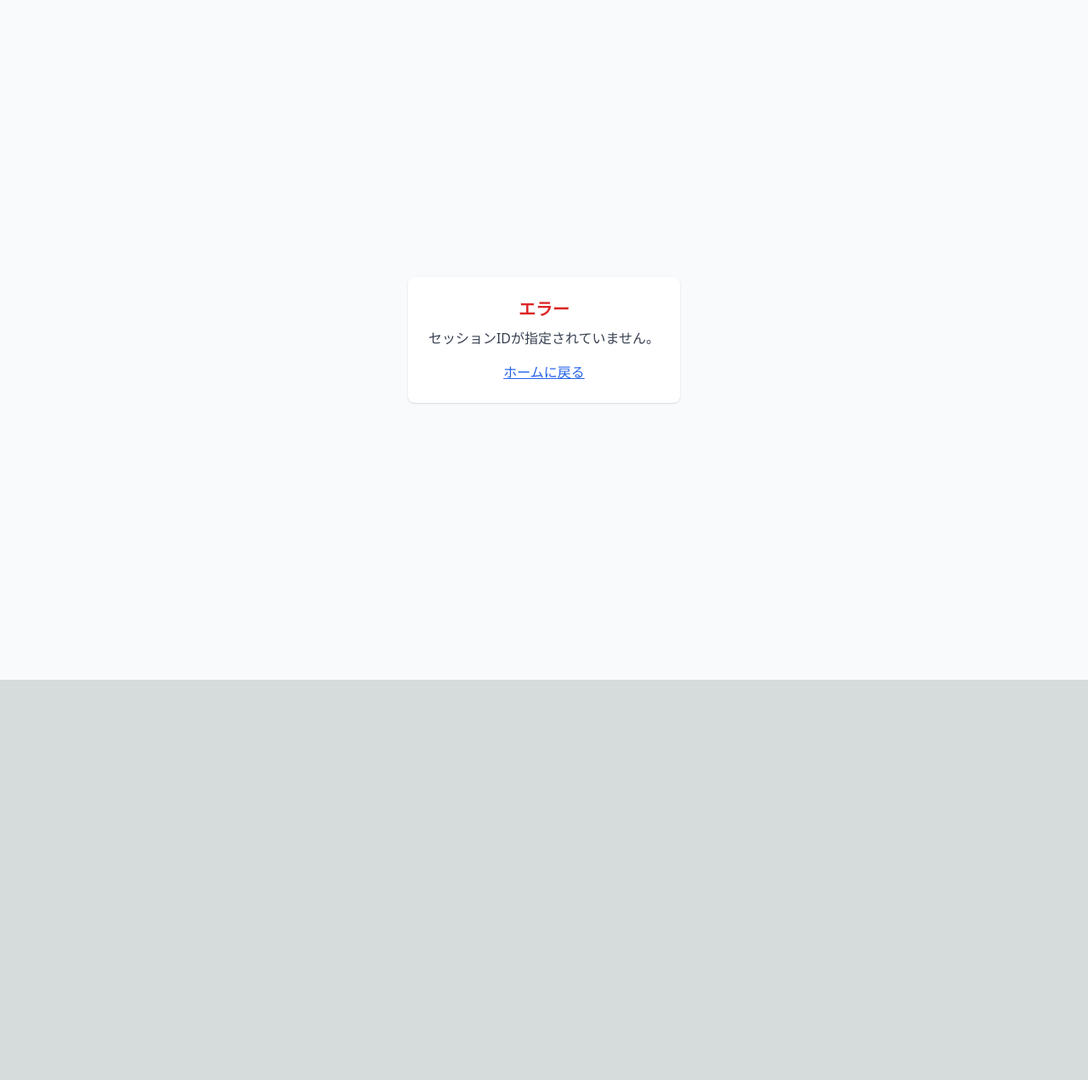
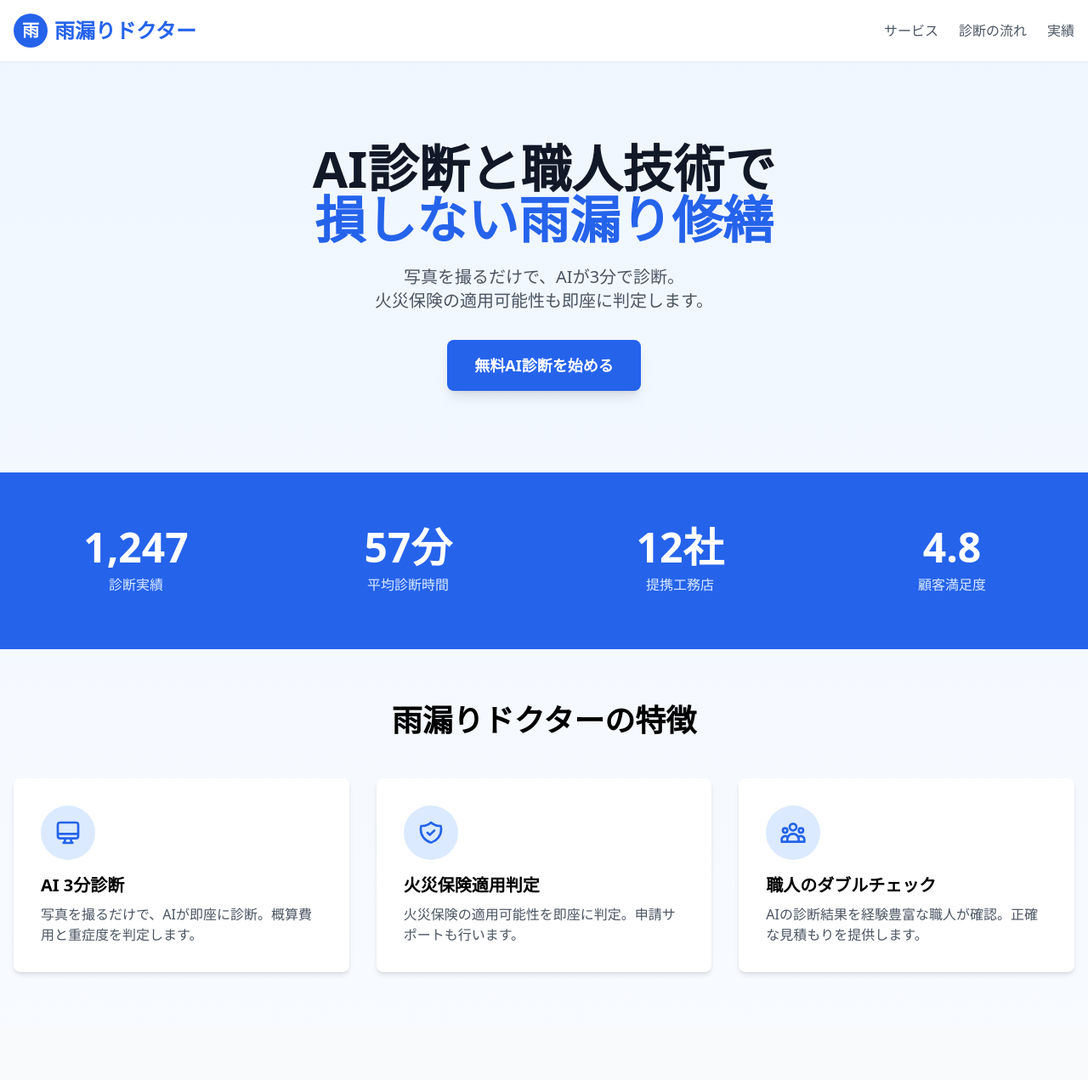
Before and after one commit to niconekoyama/rain-leak-doctor-prod, a Next.js app: page / in a window 1280 px wide. Shown: the top 1271 px of the page at 85% size. Before the commit the page ends 800 px from the top, so only its background shows below. Built offline with nearby package versions, Linux system fonts and the light colour scheme.

Commit message:
Update page.tsx

```diff
--- a/app/page.tsx
+++ b/app/page.tsx
@@ -1,372 +1,241 @@
-/**
- * app/result/[id]/page.tsx
- * 診断結果表示ページ
- *
- * クライアントコンポーネントのため、ブラウザ用のsupabaseを使用
- * データの欠損やnull/undefinedに対して堅牢に設計
- */
+import Link from 'next/link';
 
-'use client';
-
-import { useEffect, useState } from 'react';
-import { useParams } from 'next/navigation';
-import Link from 'next/link';
-// ⚠️ 重要: ブラウザ用のクライアントを関数でインポート（遅延初期化）
-import { getSupabase } from '@/lib/supabase/client';
-
-// 型定義（どんなデータが来ても受け止められるようにOptionalにする）
-interface DiagnosisResult {
-  risk_level?: string;
-  estimated_cost_min?: number;
-  estimated_cost_max?: number;
-  repair_period?: string;
-  diagnosis_summary?: string;
-  urgent_action?: string;
-  // 旧フォーマット対応
-  damage_locations?: string;
-  damage_description?: string;
-  damageLocations?: string;
-  damageDescription?: string;
-  severityScore?: number;
-  estimatedCostMin?: number;
-  estimatedCostMax?: number;
-  firstAidCost?: number;
-  insuranceLikelihood?: string;
-  recommendedPlan?: string;
-}
-
-interface DiagnosisSession {
-  id: string;
-  // 合言葉: passcode を優先、secret_code もフォールバック
-  passcode?: string;
-  secret_code?: string;
-  customer_name?: string;
-  image_urls?: string[] | string | null;
-  created_at?: string;
-  diagnosis_result?: DiagnosisResult | string | null;
-  // カラムとして直接持ってる場合用
-  damage_locations?: string;
-  damage_description?: string;
-  severity_score?: number;
-  estimated_cost_min?: number;
-  estimated_cost_max?: number;
-  first_aid_cost?: number;
-  insurance_likelihood?: string;
-  recommended_plan?: string;
-  status?: string;
-}
-
-// 安全にJSONをパースするヘルパー関数
-function safeParseJSON<T>(value: unknown, fallback: T): T {
-  if (value === null || value === undefined) {
-    return fallback;
-  }
-  if (typeof value === 'object') {
-    return value as T;
-  }
-  if (typeof value === 'string') {
-    try {
-      return JSON.parse(value) as T;
-    } catch {
-      return fallback;
-    }
-  }
-  return fallback;
-}
-
-// 安全に配列を取得するヘルパー関数
-function safeGetArray(value: unknown): string[] {
-  if (Array.isArray(value)) {
-    return value;
-  }
-  if (typeof value === 'string') {
-    try {
-      const parsed = JSON.parse(value);
-      return Array.isArray(parsed) ? parsed : [];
-    } catch {
-      return [];
-    }
-  }
-  return [];
-}
-
-export default function ResultPage() {
-  const params = useParams();
-  const id = params?.id as string;
-  const [session, setSession] = useState<DiagnosisSession | null>(null);
-  const [loading, setLoading] = useState(true);
-  const [errorMsg, setErrorMsg] = useState('');
-  const [copied, setCopied] = useState(false);
-  const [initError, setInitError] = useState(false);
-
-  useEffect(() => {
-    async function fetchSession() {
-      // IDがない場合は早期リターン
-      if (!id) {
-        setErrorMsg('セッションIDが指定されていません。');
-        setLoading(false);
-        return;
-      }
-
-      try {
-        // Supabaseクライアントを取得（遅延初期化）
-        let supabase;
-        try {
-          supabase = getSupabase();
-        } catch (e) {
-          console.error('Supabase初期化エラー:', e);
-          setInitError(true);
-          setErrorMsg('システムの初期化に失敗しました。しばらく経ってから再度お試しください。');
-          setLoading(false);
-          return;
-        }
-
-        console.log('Fetching session for ID:', id);
-
-        const { data, error } = await supabase
-          .from('diagnosis_sessions')
-          .select('*')
-          .eq('id', id)
-          .single();
-
-        if (error) {
-          console.error('Supabase Error:', error);
-          setErrorMsg('データの取得に失敗しました。');
-          return;
-        }
-
-        if (!data) {
-          setErrorMsg('診断データが見つかりませんでした。');
-          return;
-        }
-
-        console.log('Fetched Data:', data);
-        setSession(data as DiagnosisSession);
-      } catch (err) {
-        console.error('Unexpected Error:', err);
-        setErrorMsg('予期せぬエラーが発生しました。');
-      } finally {
-        setLoading(false);
-      }
-    }
-
-    fetchSession();
-  }, [id]);
-
-  // 合言葉をコピー
-  const copyPasscode = () => {
-    // passcode を優先、なければ secret_code を使用
-    const code = session?.passcode || session?.secret_code || '----';
-    navigator.clipboard.writeText(code).then(() => {
-      setCopied(true);
-      setTimeout(() => setCopied(false), 2000);
-    }).catch((err) => {
-      console.error('コピーに失敗:', err);
-    });
-  };
-
-  // リスクレベルに応じた色を返す
-  const getRiskColor = (riskLevel: string = '') => {
-    const level = riskLevel.toLowerCase();
-    if (level.includes('高') || level.includes('high') || level.includes('危険')) {
-      return 'text-red-600';
-    }
-    if (level.includes('中') || level.includes('medium') || level.includes('注意')) {
-      return 'text-yellow-600';
-    }
-    return 'text-blue-600';
-  };
-
-  // ローディング中
-  if (loading) {
-    return (
-      <div className="min-h-screen flex items-center justify-center bg-gray-50">
-        <div className="text-center">
-          <div className="animate-spin rounded-full h-12 w-12 border-b-2 border-blue-600 mx-auto mb-4"></div>
-          <p className="text-gray-600">診断結果を読み込んでいます...</p>
-        </div>
-      </div>
-    );
-  }
-
-  // エラー発生時
-  if (errorMsg || !session) {
-    return (
-      <div className="min-h-screen flex items-center justify-center bg-gray-50">
-        <div className="text-center p-6 bg-white rounded-lg shadow max-w-md">
-          <h1 className="text-xl font-bold text-red-600 mb-2">エラー</h1>
-          <p className="text-gray-700 mb-4">{errorMsg || 'データが見つかりませんでした。'}</p>
-          {initError && (
-            <p className="text-sm text-gray-500 mb-4">
-              環境設定に問題がある可能性があります。管理者にお問い合わせください。
-            </p>
-          )}
-          <Link href="/" className="text-blue-600 underline hover:text-blue-800">
-            ホームに戻る
-          </Link>
-        </div>
-      </div>
-    );
-  }
-
-  // ===== 安全にデータを取り出す（ここがクラッシュ防止の肝！）=====
-
-  // diagnosis_result をパース（文字列の場合もあるので安全に処理）
-  const result = safeParseJSON<DiagnosisResult>(session.diagnosis_result, {});
-
-  // 合言葉: passcode を優先、なければ secret_code
-  const displayPasscode = session.passcode || session.secret_code || '----';
-
-  // リスクレベル
-  const riskLevel = result.risk_level || '判定中';
-
-  // 費用（複数のフォーマットに対応）
-  const minCost =
-    result.estimated_cost_min ??
-    result.estimatedCostMin ??
-    session.estimated_cost_min ??
-    0;
-  const maxCost =
-    result.estimated_cost_max ??
-    result.estimatedCostMax ??
-    session.estimated_cost_max ??
-    0;
-
-  // 診断サマリー（複数のフォーマットに対応）
-  const summary =
-    result.diagnosis_summary ||
-    result.damage_description ||
-    result.damageDescription ||
-    session.damage_description ||
-    '詳細な診断結果はLINEでお送りします。';
-
-  // 応急処置
-  const urgent = result.urgent_action || '';
-
-  // 工期
-  const period = result.repair_period || '要相談';
-
-  // 画像リスト（配列じゃない場合に備えて安全に処理）
-  const images = safeGetArray(session.image_urls);
-
+export default function Home() {
   return (
-    <div className="min-h-screen bg-gray-50 pb-12">
+    <div className="min-h-screen bg-gradient-to-b from-blue-50 to-white">
       {/* ヘッダー */}
-      <header className="bg-white shadow-sm p-4 mb-6">
-        <div className="container mx-auto max-w-4xl">
-          <Link href="/" className="font-bold text-blue-600 text-xl hover:text-blue-800">
-            雨漏りドクター
-          </Link>
+      <header className="bg-white shadow-sm sticky top-0 z-50">
+        <div className="container mx-auto px-4 py-4 flex items-center justify-between">
+          <div className="flex items-center space-x-2">
+            <div className="w-10 h-10 bg-blue-600 rounded-full flex items-center justify-center">
+              <span className="text-white font-bold text-xl">雨</span>
+            </div>
+            <span className="text-2xl font-bold text-blue-600">雨漏りドクター</span>
+          </div>
+          <nav className="hidden md:flex space-x-6">
+            <a href="#features" className="text-gray-600 hover:text-blue-600">
+              サービス
+            </a>
+            <a href="#how-it-works" className="text-gray-600 hover:text-blue-600">
+              診断の流れ
+            </a>
+            <a href="#stats" className="text-gray-600 hover:text-blue-600">
+              実績
+            </a>
+          </nav>
         </div>
       </header>
 
-      <main className="container mx-auto max-w-4xl px-4">
-        {/* 合言葉エリア */}
-        <div className="bg-blue-600 text-white rounded-xl p-8 shadow-lg mb-8 text-center">
-          <h2 className="text-2xl font-bold mb-4">診断完了</h2>
-          <p className="mb-6">この合言葉をLINEで送ってください。</p>
+      {/* ヒーローセクション */}
+      <section className="container mx-auto px-4 py-16 md:py-24">
+        <div className="max-w-4xl mx-auto text-center">
+          <h1 className="text-4xl md:text-6xl font-bold text-gray-900 mb-6">
+            AI診断と職人技術で
+            <br />
+            <span className="text-blue-600">損しない雨漏り修繕</span>
+          </h1>
+          <p className="text-xl text-gray-600 mb-8">
+            写真を撮るだけで、AIが3分で診断。
+            <br />
+            火災保険の適用可能性も即座に判定します。
+          </p>
+          <Link
+            href="/diagnosis"
+            className="inline-block bg-blue-600 text-white px-8 py-4 rounded-lg text-lg font-semibold hover:bg-blue-700 transition-colors shadow-lg"
+          >
+            無料AI診断を始める
+          </Link>
+        </div>
+      </section>
 
-          <div className="bg-white text-gray-900 rounded-lg p-6 max-w-md mx-auto">
-            <p className="text-sm text-gray-500 mb-2">あなたの合言葉</p>
-            <p className="text-4xl font-bold tracking-widest mb-4 font-mono">
-              {displayPasscode}
+      {/* 統計セクション */}
+      <section id="stats" className="bg-blue-600 text-white py-16">
+        <div className="container mx-auto px-4">
+          <div className="grid grid-cols-2 md:grid-cols-4 gap-8 text-center">
+            <div>
+              <div className="text-4xl md:text-5xl font-bold mb-2">1,247</div>
+              <div className="text-blue-100">診断実績</div>
+            </div>
+            <div>
+              <div className="text-4xl md:text-5xl font-bold mb-2">57分</div>
+              <div className="text-blue-100">平均診断時間</div>
+            </div>
+            <div>
+              <div className="text-4xl md:text-5xl font-bold mb-2">12社</div>
+              <div className="text-blue-100">提携工務店</div>
+            </div>
+            <div>
+              <div className="text-4xl md:text-5xl font-bold mb-2">4.8</div>
+              <div className="text-blue-100">顧客満足度</div>
+            </div>
+          </div>
+        </div>
+      </section>
+
+      {/* サービス特徴 */}
+      <section id="features" className="container mx-auto px-4 py-16">
+        <h2 className="text-3xl md:text-4xl font-bold text-center mb-12">
+          雨漏りドクターの特徴
+        </h2>
+        <div className="grid md:grid-cols-3 gap-8">
+          <div className="bg-white p-8 rounded-lg shadow-md">
+            <div className="w-16 h-16 bg-blue-100 rounded-full flex items-center justify-center mb-4">
+              <svg
+                className="w-8 h-8 text-blue-600"
+                fill="none"
+                stroke="currentColor"
+                viewBox="0 0 24 24"
+              >
+                <path
+                  strokeLinecap="round"
+                  strokeLinejoin="round"
+                  strokeWidth={2}
+                  d="M9.75 17L9 20l-1 1h8l-1-1-.75-3M3 13h18M5 17h14a2 2 0 002-2V5a2 2 0 00-2-2H5a2 2 0 00-2 2v10a2 2 0 002 2z"
+                />
+              </svg>
+            </div>
+            <h3 className="text-xl font-bold mb-2">AI 3分診断</h3>
+            <p className="text-gray-600">
+              写真を撮るだけで、AIが即座に診断。概算費用と重症度を判定します。
             </p>
-            <button
-              onClick={copyPasscode}
-              className="bg-blue-100 text-blue-700 px-6 py-2 rounded-full font-bold hover:bg-blue-200 transition"
-            >
-              {copied ? 'コピー完了！' : '合言葉をコピー'}
-            </button>
           </div>
 
-          <div className="mt-6">
-            <a
-              href="https://lin.ee/LTMUhxy"
-              target="_blank"
-              rel="noopener noreferrer"
-              className="inline-block bg-green-500 text-white font-bold py-3 px-8 rounded-full hover:bg-green-600 transition shadow-md"
-            >
-              LINEを開く
-            </a>
+          <div className="bg-white p-8 rounded-lg shadow-md">
+            <div className="w-16 h-16 bg-blue-100 rounded-full flex items-center justify-center mb-4">
+              <svg
+                className="w-8 h-8 text-blue-600"
+                fill="none"
+                stroke="currentColor"
+                viewBox="0 0 24 24"
+              >
+                <path
+                  strokeLinecap="round"
+                  strokeLinejoin="round"
+                  strokeWidth={2}
+                  d="M9 12l2 2 4-4m5.618-4.016A11.955 11.955 0 0112 2.944a11.955 11.955 0 01-8.618 3.04A12.02 12.02 0 003 9c0 5.591 3.824 10.29 9 11.622 5.176-1.332 9-6.03 9-11.622 0-1.042-.133-2.052-.382-3.016z"
+                />
+              </svg>
+            </div>
+            <h3 className="text-xl font-bold mb-2">火災保険適用判定</h3>
+            <p className="text-gray-600">
+              火災保険の適用可能性を即座に判定。申請サポートも行います。
+            </p>
+          </div>
+
+          <div className="bg-white p-8 rounded-lg shadow-md">
+            <div className="w-16 h-16 bg-blue-100 rounded-full flex items-center justify-center mb-4">
+              <svg
+                className="w-8 h-8 text-blue-600"
+                fill="none"
+                stroke="currentColor"
+                viewBox="0 0 24 24"
+              >
+                <path
+                  strokeLinecap="round"
+                  strokeLinejoin="round"
+                  strokeWidth={2}
+                  d="M17 20h5v-2a3 3 0 00-5.356-1.857M17 20H7m10 0v-2c0-.656-.126-1.283-.356-1.857M7 20H2v-2a3 3 0 015.356-1.857M7 20v-2c0-.656.126-1.283.356-1.857m0 0a5.002 5.002 0 019.288 0M15 7a3 3 0 11-6 0 3 3 0 016 0zm6 3a2 2 0 11-4 0 2 2 0 014 0zM7 10a2 2 0 11-4 0 2 2 0 014 0z"
+                />
+              </svg>
+            </div>
+            <h3 className="text-xl font-bold mb-2">職人のダブルチェック</h3>
+            <p className="text-gray-600">
+              AIの診断結果を経験豊富な職人が確認。正確な見積もりを提供します。
+            </p>
           </div>
         </div>
+      </section>
 
-        {/* 診断詳細エリア */}
-        <div className="bg-white rounded-xl shadow p-6 md:p-8 space-y-8">
-          <div>
-            <h3 className="text-lg font-bold text-gray-700 border-b pb-2 mb-4">診断結果概要</h3>
-            <div className="flex items-center gap-4 mb-4">
-              <span className="text-gray-600">危険度判定：</span>
-              <span className={`text-3xl font-bold ${getRiskColor(riskLevel)}`}>
-                {riskLevel}
-              </span>
+      {/* 診断の流れ */}
+      <section id="how-it-works" className="bg-gray-50 py-16">
+        <div className="container mx-auto px-4">
+          <h2 className="text-3xl md:text-4xl font-bold text-center mb-12">
+            診断の流れ
+          </h2>
+          <div className="max-w-3xl mx-auto space-y-8">
+            <div className="flex items-start space-x-4">
+              <div className="w-12 h-12 bg-blue-600 text-white rounded-full flex items-center justify-center font-bold flex-shrink-0">
+                1
+              </div>
+              <div>
+                <h3 className="text-xl font-bold mb-2">写真を撮影</h3>
+                <p className="text-gray-600">
+                  雨漏り箇所の写真を3枚撮影してアップロードします。
+                </p>
+              </div>
             </div>
-            <div className="bg-gray-50 p-4 rounded text-gray-800 leading-relaxed">
-              {summary}
+
+            <div className="flex items-start space-x-4">
+              <div className="w-12 h-12 bg-blue-600 text-white rounded-full flex items-center justify-center font-bold flex-shrink-0">
+                2
+              </div>
+              <div>
+                <h3 className="text-xl font-bold mb-2">AI診断</h3>
+                <p className="text-gray-600">
+                  AIが写真を分析し、重症度、概算費用、火災保険の適用可能性を判定します。
+                </p>
+              </div>
+            </div>
+
+            <div className="flex items-start space-x-4">
+              <div className="w-12 h-12 bg-blue-600 text-white rounded-full flex items-center justify-center font-bold flex-shrink-0">
+                3
+              </div>
+              <div>
+                <h3 className="text-xl font-bold mb-2">合言葉を取得</h3>
+                <p className="text-gray-600">
+                  診断完了後、4桁の合言葉が発行されます。
+                </p>
+              </div>
+            </div>
+
+            <div className="flex items-start space-x-4">
+              <div className="w-12 h-12 bg-blue-600 text-white rounded-full flex items-center justify-center font-bold flex-shrink-0">
+                4
+              </div>
+              <div>
+                <h3 className="text-xl font-bold mb-2">LINEでPDF受信</h3>
+                <p className="text-gray-600">
+                  LINE公式アカウントに合言葉を送信すると、詳細なPDFレポートが届きます。
+                </p>
+              </div>
             </div>
           </div>
+        </div>
+      </section>
 
-          {urgent && (
-            <div className="border-l-4 border-red-500 bg-red-50 p-4">
-              <h4 className="font-bold text-red-700 mb-1">⚠️ 推奨される応急処置</h4>
-              <p className="text-gray-800">{urgent}</p>
-            </div>
-          )}
+      {/* CTA */}
+      <section className="container mx-auto px-4 py-16 text-center">
+        <h2 className="text-3xl md:text-4xl font-bold mb-6">
+          まずは無料診断から始めましょう
+        </h2>
+        <p className="text-xl text-gray-600 mb-8">
+          写真を撮るだけで、3分で診断結果が分かります。
+        </p>
+        <Link
+          href="/diagnosis"
+          className="inline-block bg-blue-600 text-white px-8 py-4 rounded-lg text-lg font-semibold hover:bg-blue-700 transition-colors shadow-lg"
+        >
+          無料AI診断を始める
+        </Link>
+      </section>
 
-          <div className="grid md:grid-cols-2 gap-6">
-            <div className="bg-blue-50 p-4 rounded">
-              <h4 className="font-bold text-blue-800 mb-1">概算費用</h4>
-              <p className="text-2xl font-bold text-blue-600">
-                {minCost > 0 || maxCost > 0
-                  ? `¥${minCost.toLocaleString()} 〜 ¥${maxCost.toLocaleString()}`
-                  : '要見積もり'
-                }
-              </p>
-            </div>
-            <div className="bg-gray-100 p-4 rounded">
-              <h4 className="font-bold text-gray-700 mb-1">工期目安</h4>
-              <p className="text-xl font-medium">{period}</p>
-            </div>
-          </div>
-
-          <div>
-            <h3 className="text-lg font-bold text-gray-700 mb-4">解析画像</h3>
-            {images.length > 0 ? (
-              <div className="grid grid-cols-2 md:grid-cols-3 gap-4">
-                {images.map((url, i) => (
-                  <div key={i} className="aspect-square bg-gray-200 rounded overflow-hidden">
-                    {/* eslint-disable-next-line @next/next/no-img-element */}
-                    <img
-                      src={url}
-                      alt={`診断画像 ${i + 1}`}
-                      className="w-full h-full object-cover"
-                      onError={(e) => {
-                        // 画像読み込みエラー時のフォールバック
-                        const target = e.target as HTMLImageElement;
-                        target.style.display = 'none';
-                      }}
-                    />
-                  </div>
-                ))}
-              </div>
-            ) : (
-              <p className="text-gray-500 bg-gray-100 p-4 rounded text-center">
-                画像データがありません
-              </p>
-            )}
+      {/* フッター */}
+      <footer className="bg-gray-900 text-white py-8">
+        <div className="container mx-auto px-4 text-center">
+          <p className="text-gray-400">
+            &copy; 2024 雨漏りドクター. All rights reserved.
+          </p>
+          <div className="mt-4 space-x-4">
+            <Link href="/privacy" className="text-gray-400 hover:text-white">
+              プライバシーポリシー
+            </Link>
+            <Link href="/terms" className="text-gray-400 hover:text-white">
+              特定商取引法に基づく表記
+            </Link>
           </div>
         </div>
-
-        {/* フッターリンク */}
-        <div className="mt-8 text-center">
-          <Link
-            href="/"
-            className="text-blue-600 underline hover:text-blue-800"
-          >
-            ← ホームに戻る
-          </Link>
-        </div>
-      </main>
+      </footer>
     </div>
   );
 }
```
